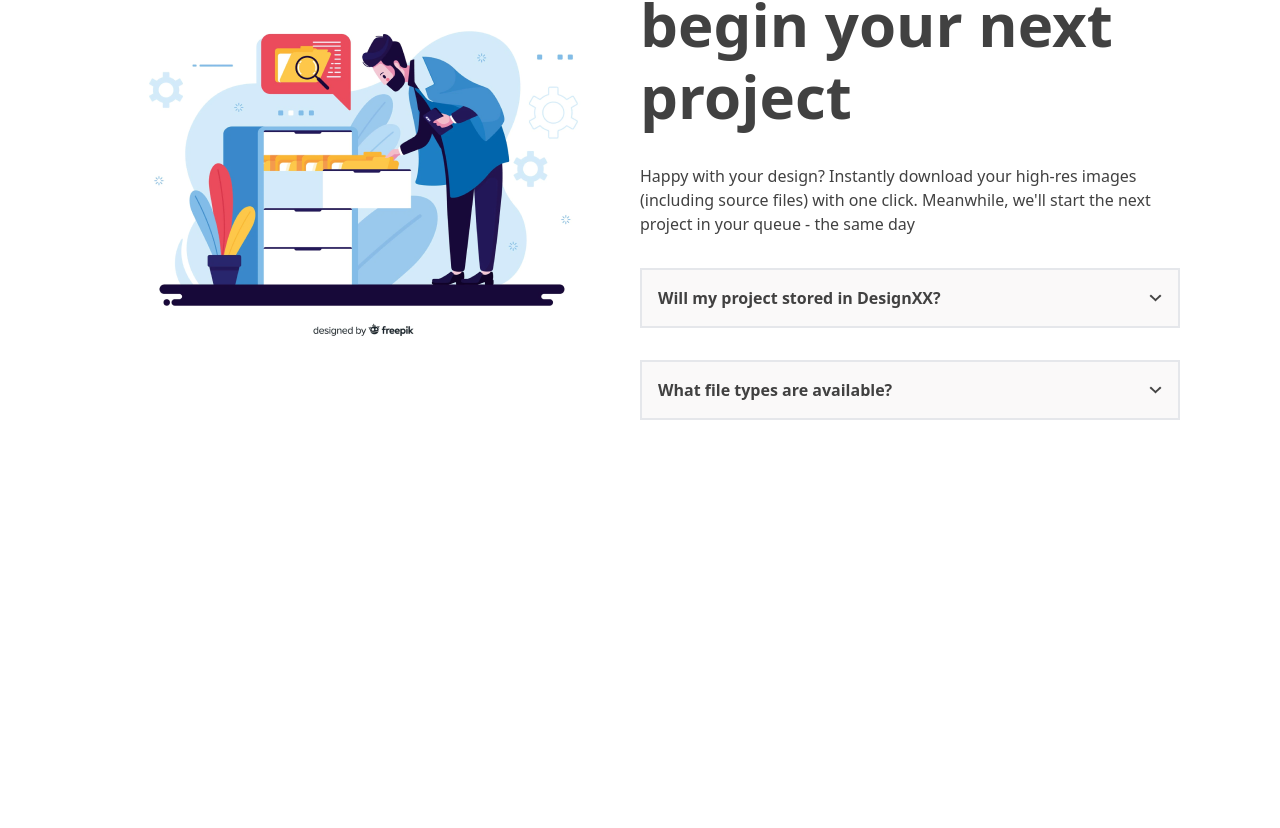
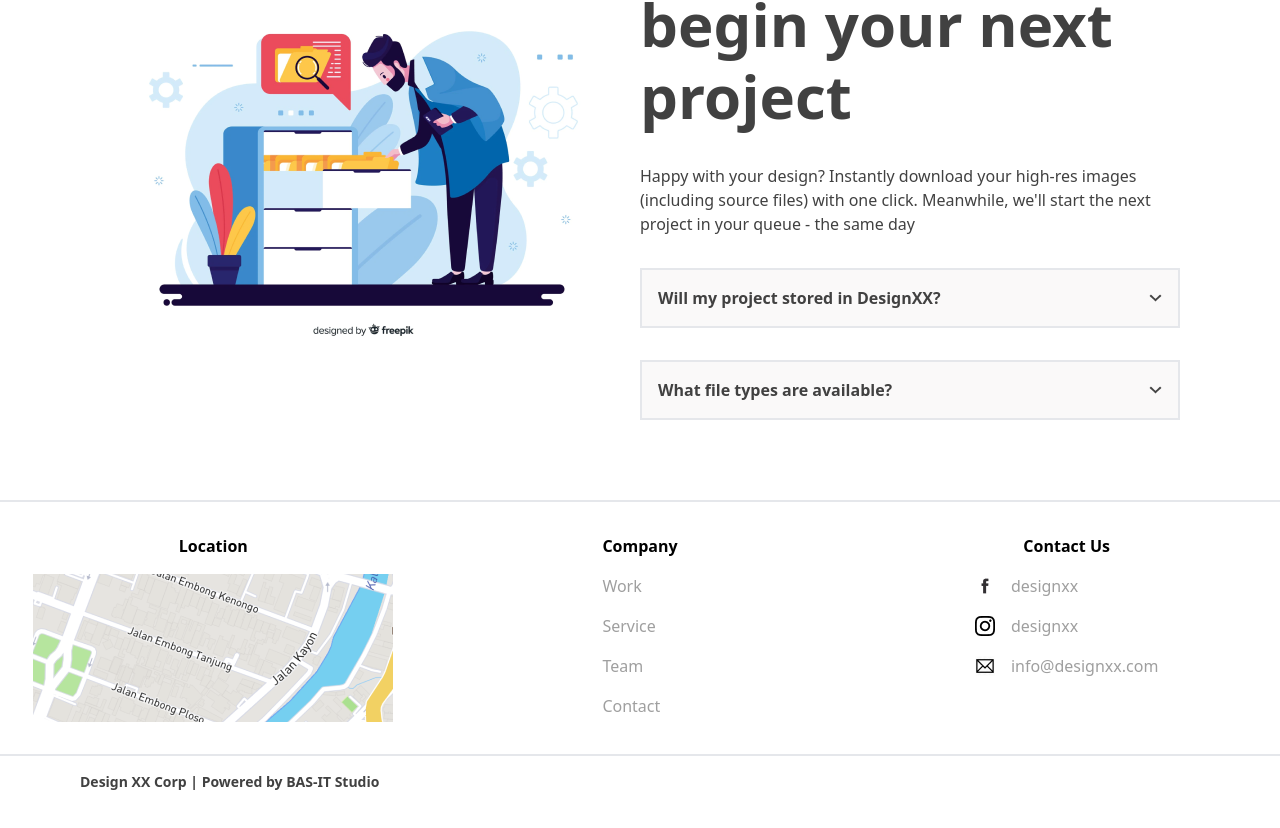
Before and after one commit to adityailhamss/designxx, a React (Create React App) app: page /howitworks in a window 1280 px wide. Shown: the part 2216-3044 px from the top of the page. Before the commit the page ends 2716 px from the top, so only its background shows below. Built offline with nearby package versions, Linux system fonts and the light colour scheme.

Commit message:
add footer

```diff
--- a/src/component/Footer.js
+++ b/src/component/Footer.js
@@ -1,5 +1,57 @@
+import Map from "../assets/map.png";
+import Facebook from "../assets/facebook.png";
+import Instagram from "../assets/instagram.png";
+import Email from "../assets/email.png";
 const Footer = () => {
-  return <></>;
+  return (
+    <>
+      <div className="py-8 border-t-2 flex flex-row">
+        <div className="flex flex-col w-1/3 items-center gap-4">
+          <h2 className="font-bold">Location</h2>
+          <img src={Map} alt="" />
+        </div>
+        <div className="flex flex-col w-1/3 items-center">
+          <div className="flex flex-col gap-4">
+            <h2 className="font-bold">Company</h2>
+            <ul className="flex flex-col gap-4">
+              <li className="text-[#9F9F9F]">Work</li>
+              <li className="text-[#9F9F9F]">Service</li>
+              <li className="text-[#9F9F9F]">Team</li>
+              <li className="text-[#9F9F9F]">Contact</li>
+            </ul>
+          </div>
+        </div>
+        <div className="flex flex-col w-1/3 items-center gap-4">
+          <h2 className="font-bold">Contact Us</h2>
+          <ul className="flex flex-col gap-4">
+            <li className="flex flex-row gap-4">
+              <div className="my-auto">
+                <img src={Facebook} alt="" />
+              </div>
+              <p className="text-[#9F9F9F]">designxx</p>
+            </li>
+            <li className="flex flex-row gap-4">
+              <div className="my-auto">
+                <img src={Instagram} alt="" />
+              </div>
+              <p className="text-[#9F9F9F]">designxx</p>
+            </li>
+            <li className="flex flex-row gap-4">
+              <div className="my-auto">
+                <img src={Email} alt="" />
+              </div>
+              <p className="text-[#9F9F9F]">info@designxx.com</p>
+            </li>
+          </ul>
+        </div>
+      </div>
+      <div className="py-4 border-t-2 px-20 pb-20 text-[#414141]">
+        <p className="font-bold text-sm">
+          Design XX Corp | Powered by BAS-IT Studio
+        </p>
+      </div>
+    </>
+  );
 };
 
 export default Footer;
```
